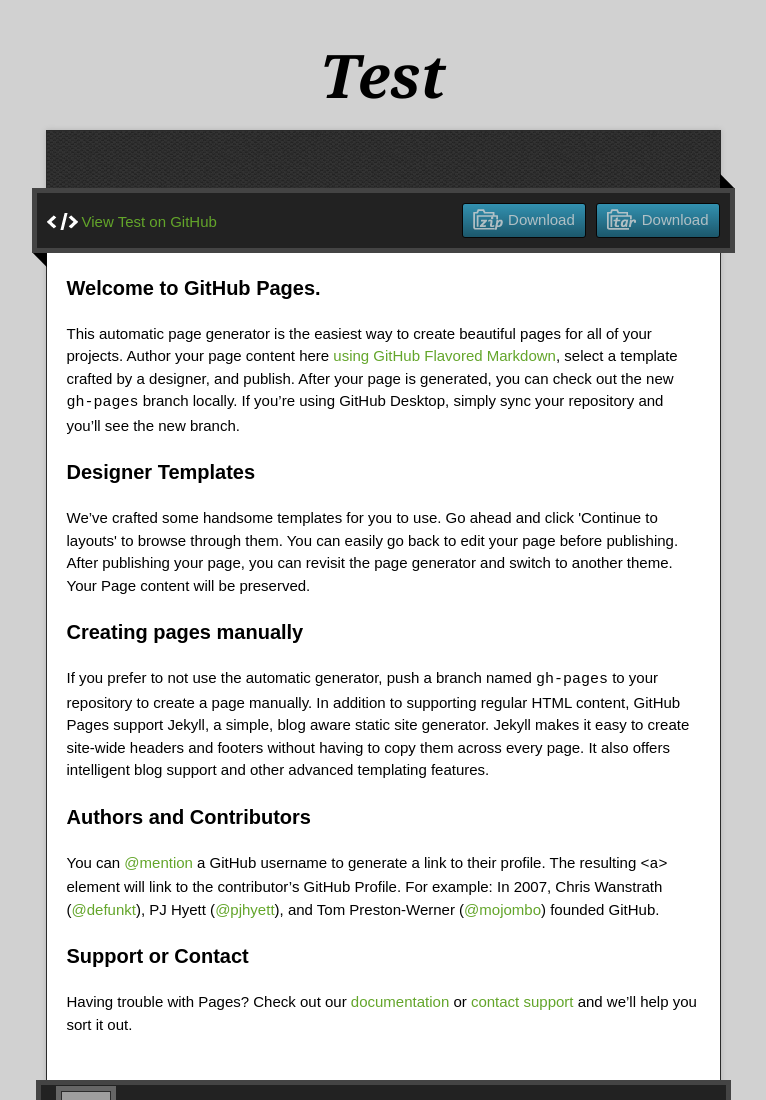
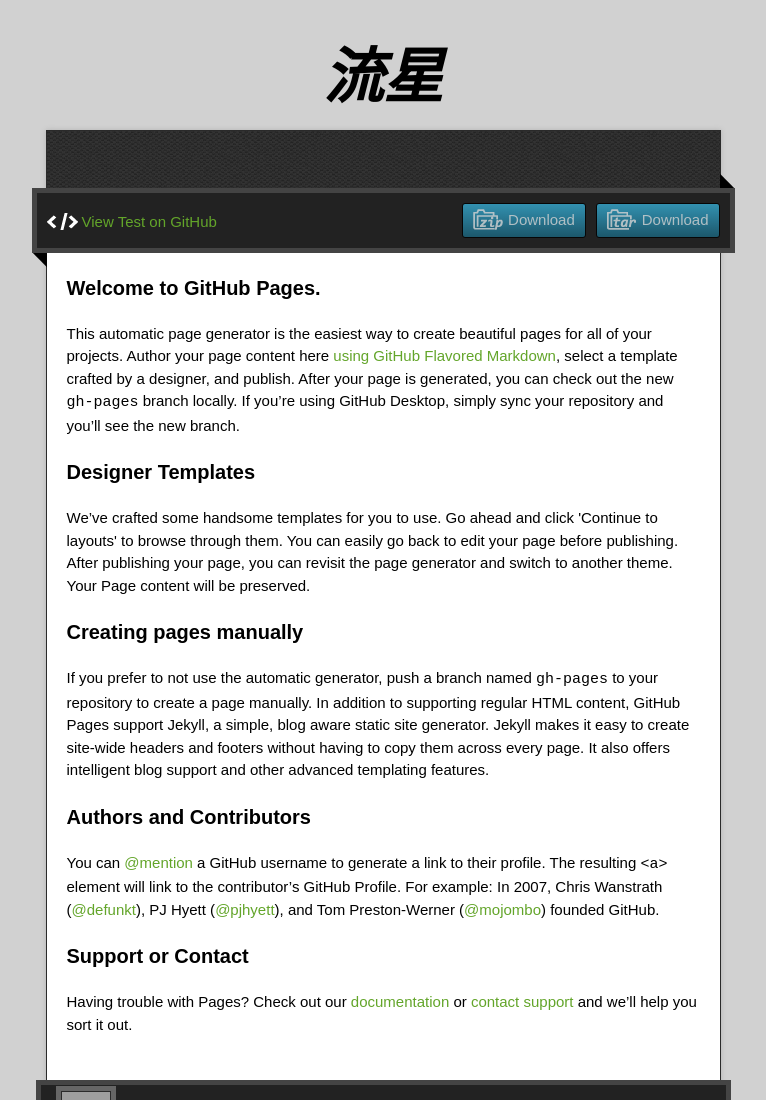
Before and after one commit to iambbp/test, a plain HTML site: page index.html in a window 1280 px wide. Shown: the top 1100 px of the page, without its empty margins (257-1023 px from the left). Drawn offline with nearby package versions, Linux system fonts and the light colour scheme; grey boxes are pictures that could not be loaded.

Commit message:
Update index.html

```diff
--- a/index.html
+++ b/index.html
@@ -11,7 +11,7 @@
   <script type="text/javascript" src="https://ajax.googleapis.com/ajax/libs/jquery/1.7.1/jquery.min.js"></script>
   <script type="text/javascript" src="javascripts/script.js"></script>
 
-  <title>Test</title>
+  <title>流星</title>
   <meta name="description" content="">
 
   <meta name="viewport" content="width=device-width,initial-scale=1">
@@ -22,7 +22,7 @@
 
   <div class="wrapper">
     <header>
-      <h1 class="title">Test</h1>
+      <h1 class="title">流星</h1>
     </header>
     <div id="container">
       <p class="tagline"></p>
```
